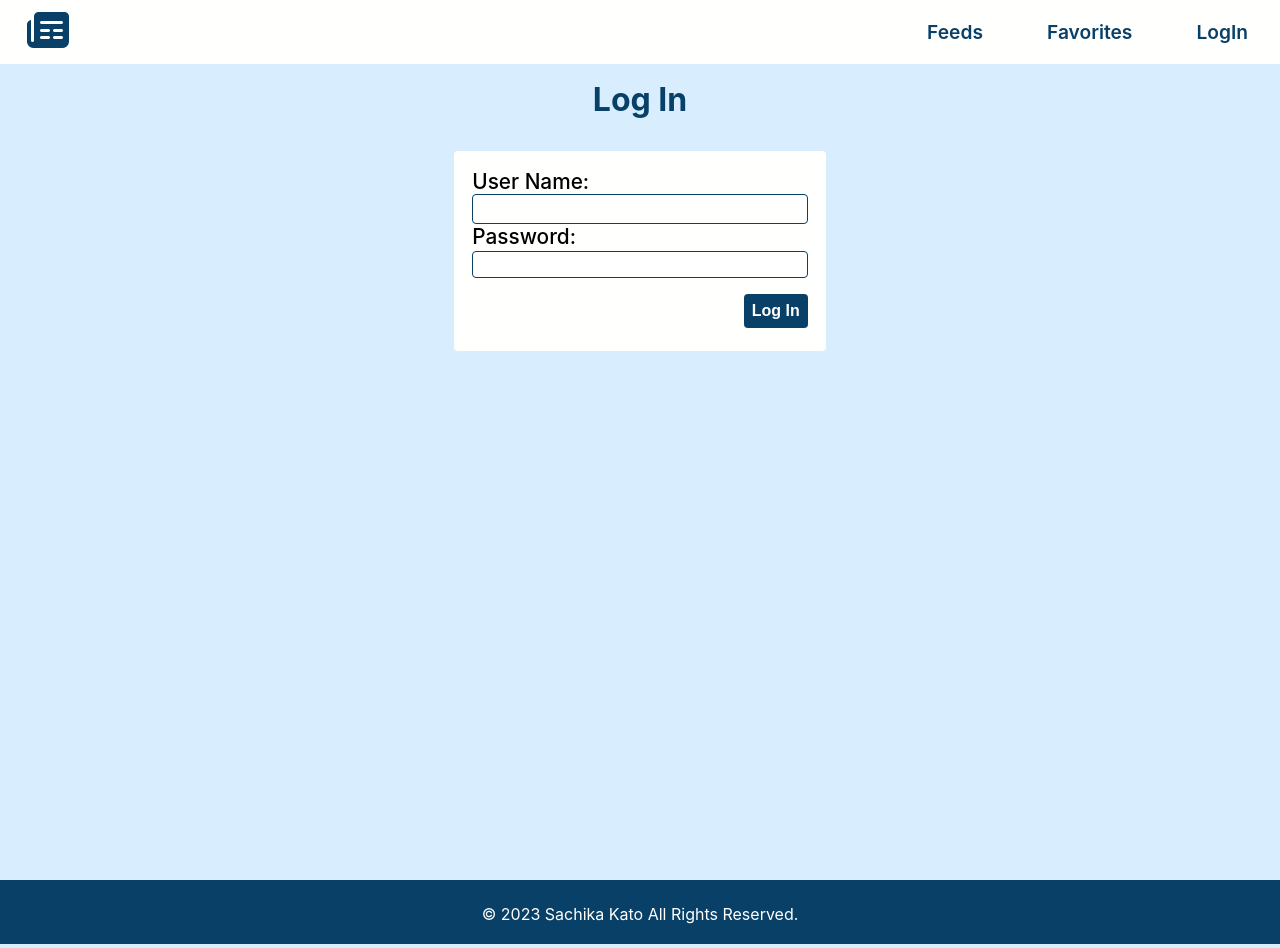
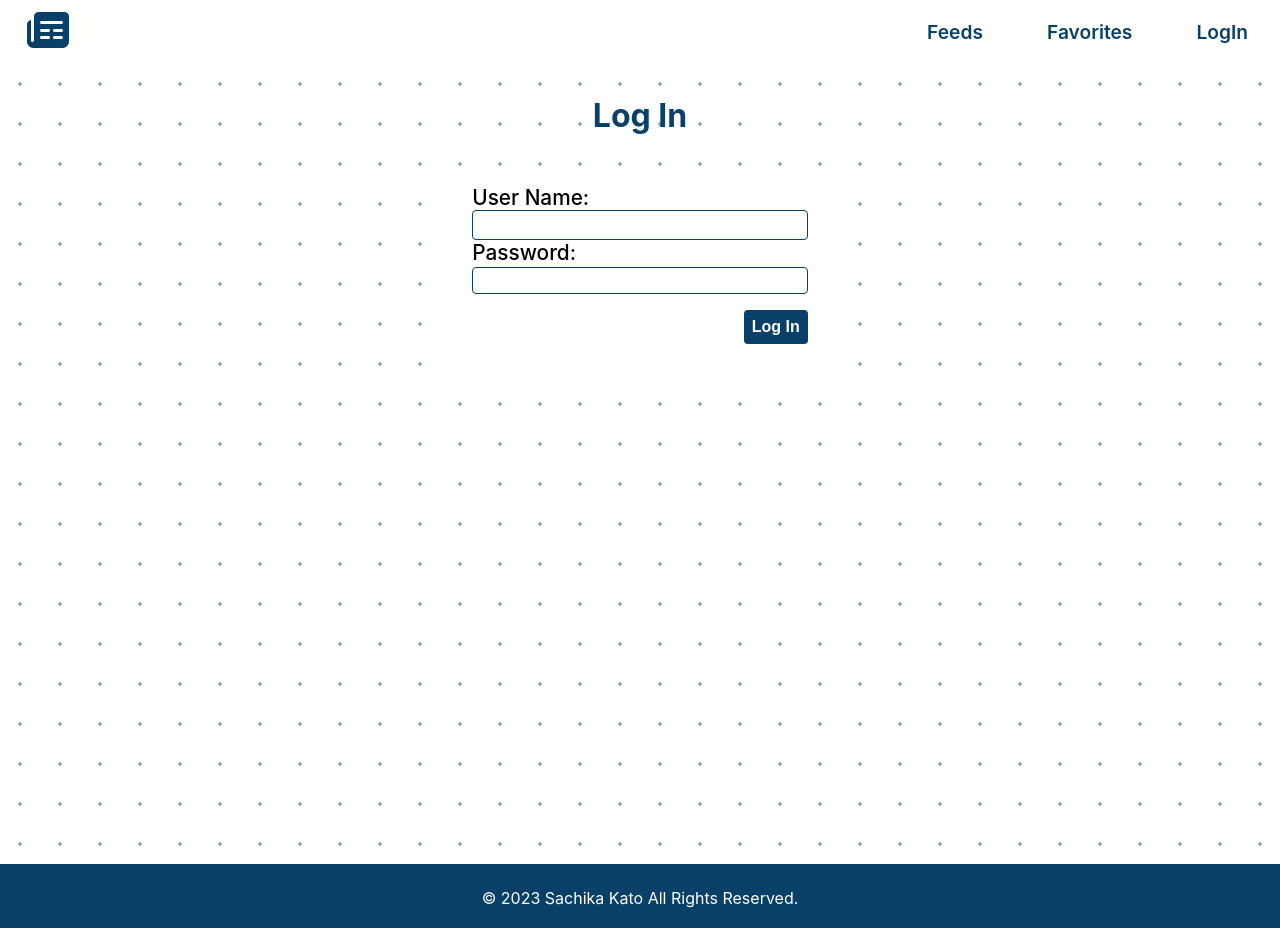
Before and after one commit to sachika13125/blog-app, a React (Create React App) app: page /login in a window 1280 px wide. Built offline with nearby package versions, Linux system fonts and the light colour scheme.

Commit message:
update css

```diff
--- a/src/components/Favorites.css
+++ b/src/components/Favorites.css
@@ -1,5 +1,11 @@
 .favorites {
     min-height: 100vh;
+    background-image: radial-gradient(#ef4565 2px, transparent 2px);
+    background-size: 40px 40px;
+    background-position: 0 0,20px 20px;
+    z-index: -1;
+    padding: 2rem auto;
+    padding-bottom: 2rem;
 }
 
 .favorites ul {
--- a/src/components/Login.css
+++ b/src/components/Login.css
@@ -1,6 +1,12 @@
 .login-page {
     min-height: 100vh;
-}
+    background-color: #d8eefe;
+    background-image: radial-gradient(#90b4ce 2px, #ffffff 2px);
+    background-size: 40px 40px;
+    background-position: 0 0,20px 20px;
+    z-index: -1;
+    padding: 2rem auto;
+    padding-bottom: 2rem;}
 
 .login-form {
     margin: 2rem auto;
--- a/src/components/NewsFeed.css
+++ b/src/components/NewsFeed.css
@@ -1,12 +1,19 @@
 .news-feed {
     min-height: 100vh;
+    background-color: #d8eefe;
+    background-image: radial-gradient(#90b4ce 2px, #ffffff 2px);
+    background-size: 40px 40px;
+    background-position: 0 0,20px 20px;
+    z-index: -1;
+    padding: 2rem auto;
+    padding-bottom: 2rem;
 }
 
 /* Title */
 h1 {
     color: #094067;
     text-align: center;
-    margin-top: 1rem;
+    padding-top: 2rem;
 }
 
 /* Search Bar */
@@ -17,7 +24,7 @@ h1 {
 
 input[type="text"] {
     background-color: #fffffe;
-    border: none;
+    border: 1px solid #094067;
     border-radius: 4px;
     font-size: 1rem;
     padding: .5rem;
@@ -52,6 +59,7 @@ input[type="text"]:focus {
 /* Article */
 .news-feed ul {
     margin: 2rem 5rem;
+    margin-bottom: 0;
     list-style: none;
 }
 
@@ -64,6 +72,10 @@ input[type="text"]:focus {
     border-radius: 4px;
     background-color: #fffffe;
 }
+
+/* .news-feed li:last-child {
+    margin-bottom: 0;
+} */
 
 .news-feed h3 {
     color: #094067;
--- a/src/index.css
+++ b/src/index.css
@@ -11,7 +11,7 @@ body {
     sans-serif;
   -webkit-font-smoothing: antialiased;
   -moz-osx-font-smoothing: grayscale;
-  background-color: #d8eefe;
+  /* background-color: #d8eefe; */
 }
 
 code {
```
